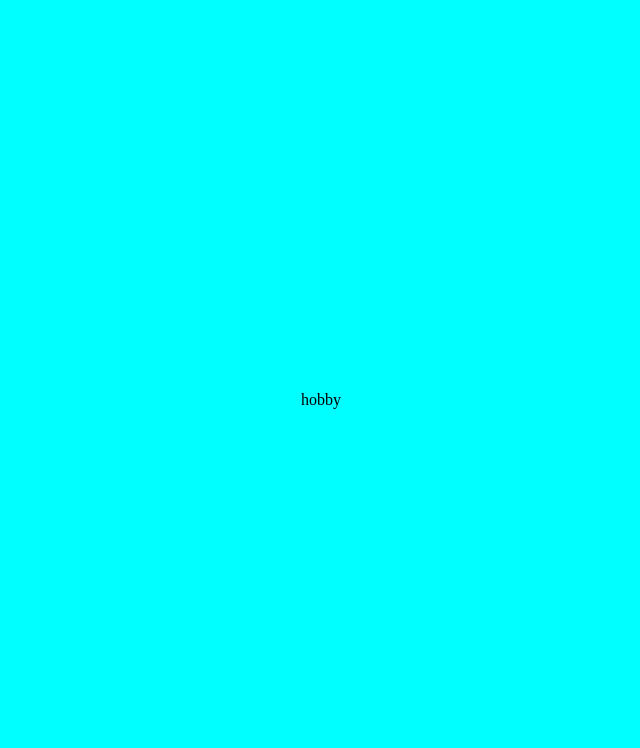
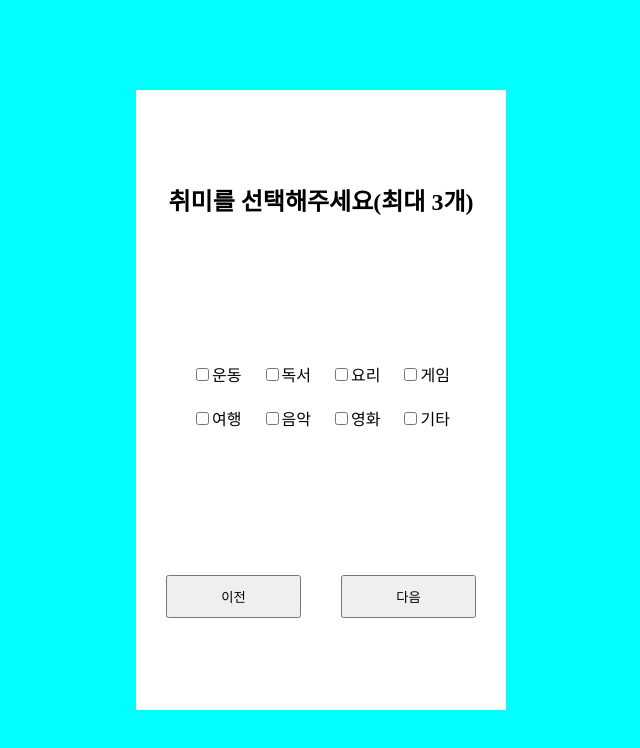
Before and after one commit to kyr4601/yerin-multi-step-form, a React (Vite) app: page /hobby in a window 1280 px wide. Shown: the top 748 px of the page, without its empty margins (319-959 px from the left). Built offline with nearby package versions, Linux system fonts and the light colour scheme.

Commit message:
Feat: Hobby 페이지 틀 완료

```diff
--- /dev/null
+++ b/src/components/CheckBox.tsx
@@ -0,0 +1,21 @@
+type CheckBoxProps = {
+  list: string;
+  isChecked: boolean;
+  onChange: () => void;
+};
+
+const CheckBox = ({ list, isChecked, onChange }: CheckBoxProps) => {
+  return (
+    <div>
+      <input
+        type="checkbox"
+        id={list}
+        checked={isChecked}
+        onChange={onChange}
+      />
+      <label htmlFor={list}>{list}</label>
+    </div>
+  );
+};
+
+export default CheckBox;
--- a/src/pages/Hobby.tsx
+++ b/src/pages/Hobby.tsx
@@ -1,5 +1,48 @@
+import { useState } from 'react';
+import Button from '../components/Button';
+import CheckBox from '../components/CheckBox';
+import s from '../styles.module.css';
+
+const hobbies = [
+  '운동',
+  '독서',
+  '요리',
+  '게임',
+  '여행',
+  '음악',
+  '영화',
+  '기타',
+];
+
 const Hobby = () => {
-  return <div>hobby</div>;
+  const [selected, setSelected] = useState<string[]>([]);
+
+  function handleCheck(hobby: string) {
+    if (selected.includes(hobby)) {
+      setSelected(selected.filter((item) => item !== hobby));
+    } else if (selected.length < 3) {
+      setSelected([...selected, hobby]);
+    }
+  }
+  return (
+    <section className={s.container}>
+      <h1>취미를 선택해주세요(최대 3개)</h1>
+      <div className={s.checkContainer}>
+        {hobbies.map((hobby) => (
+          <CheckBox
+            key={hobby}
+            list={hobby}
+            isChecked={selected.includes(hobby)}
+            onChange={() => handleCheck(hobby)}
+          />
+        ))}
+      </div>
+      <div className={s.btnContainer}>
+        <Button type={'prev'}>이전</Button>
+        <Button type={'next'}>다음</Button>
+      </div>
+    </section>
+  );
 };
 
 export default Hobby;
--- a/src/styles.module.css
+++ b/src/styles.module.css
@@ -22,3 +22,10 @@
   justify-content: center;
   width: 80%;
 }
+
+.checkContainer {
+  display: grid;
+  grid-template-columns: repeat(4, 1fr);
+  grid-template-rows: repeat(2, auto);
+  gap: 20px;
+}
```
